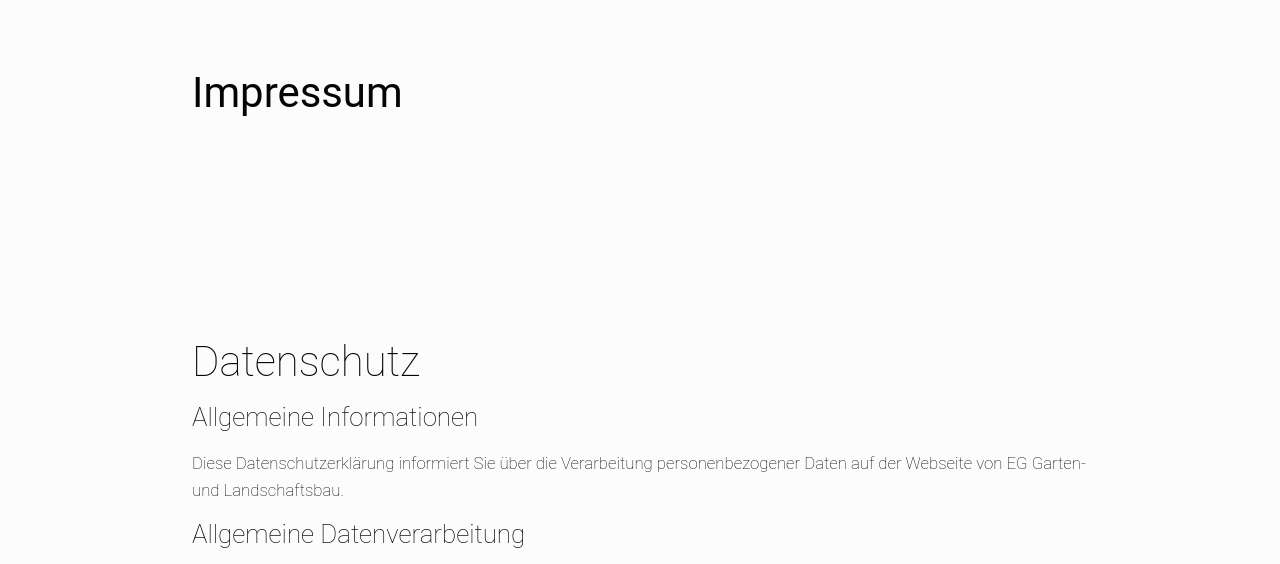
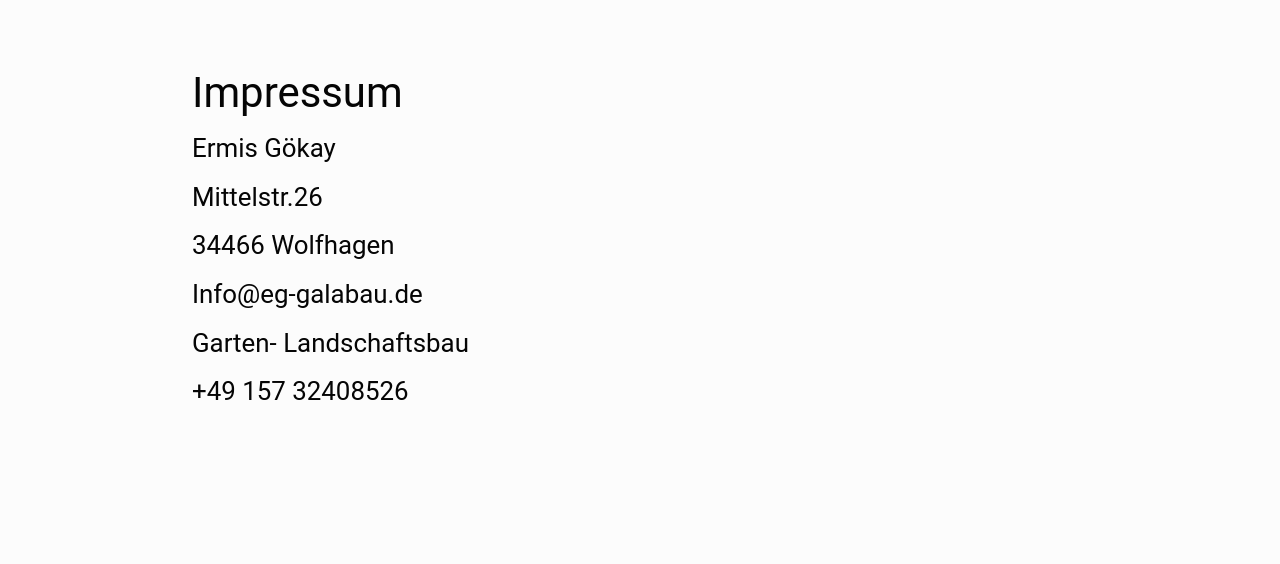
Before and after one commit to Maijan-webproject/EG-Garten, a plain HTML site: page id.html in a window 1280 px wide. Shown: the part 172-736 px from the top of the page. Drawn offline with Linux system fonts and the light colour scheme.

Commit message:
Add files via upload

```diff
--- a/id.html
+++ b/id.html
@@ -19,10 +19,12 @@
     </header>
     <main id="impressum">
         <h5>Impressum</h5>
-        <h6></h6>
-        <h6></h6>
-        <h6></h6>
-        <h6></h6>
+        <h6>Ermis Gökay</h6>
+        <h6>Mittelstr.26 </h6>
+        <h6>34466 Wolfhagen </h6>
+        <h6>Info@eg-galabau.de</h6>
+        <h6>Garten- Landschaftsbau </h6>
+        <h6>+49 157 32408526</h6>
     </main>
     <main id="datenschutz">
         <h5>Datenschutz</h5>
```
